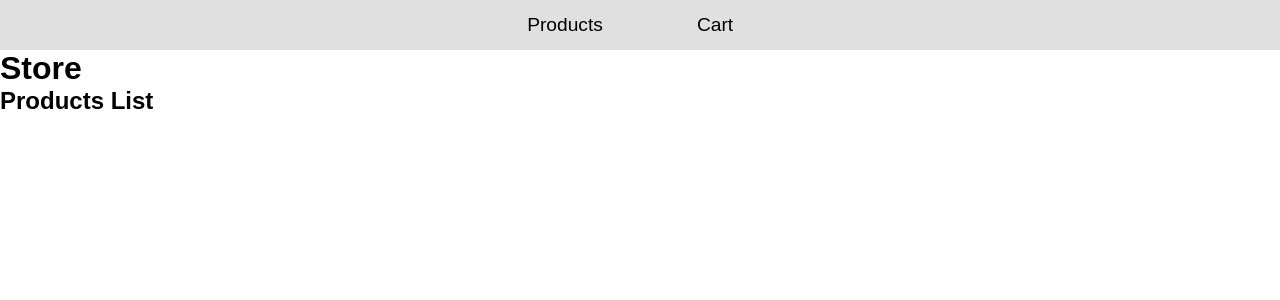
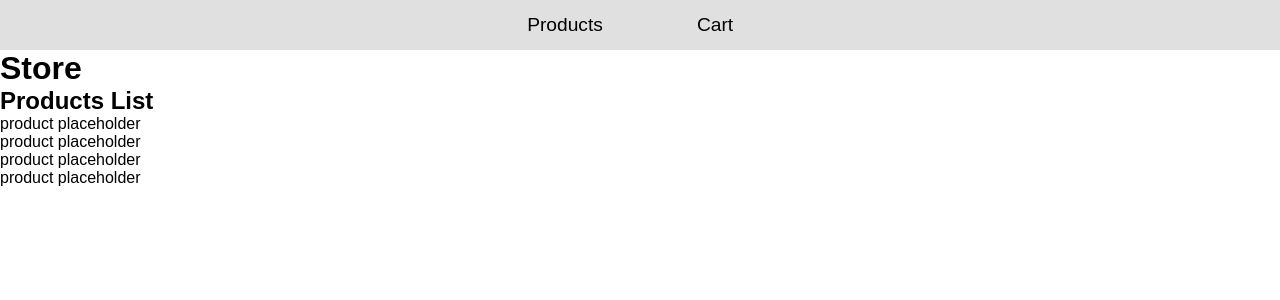
Before and after one commit to EduardoSCosta/atividade-shopping-cart, a React (Create React App) app: page / in a window 1280 px wide. Shown: the top 300 px of the page. Built offline with nearby package versions, Linux system fonts and the light colour scheme.

Commit message:
create addToCart function

```diff
--- a/src/components/Product.jsx
+++ b/src/components/Product.jsx
@@ -1,6 +1,6 @@
-const Product = () => {
+const Product = ({product, addToCart}) => {
   return (
-    <p>product</p>
+    <p>product placeholder</p>
   );
 }
 
--- a/src/components/ProductsList.jsx
+++ b/src/components/ProductsList.jsx
@@ -1,6 +1,15 @@
-const ProductsList = ({products}) => {
+import Product from './Product';
+
+const ProductsList = ({ products, addToCart }) => {
   return (
-    <h2>Products List</h2>
+    <div className='products-list'>
+      <h2>Products List</h2>
+      {products.map((product) => {
+        return (
+          <Product key={product.id} product={product} addToCart={() => addToCart(product)} />
+        );
+      })}
+    </div>
   );
 }
 
--- a/src/components/Store.jsx
+++ b/src/components/Store.jsx
@@ -5,13 +5,13 @@ import SelectPageButton from './SelectPageBtn';
 import '../styles/components/_store.css'
 
 const PRODUCTS_LIST = [
-  { name: 'product one', description: 'This is product one.'},
-  { name: 'product two', description: 'This is product two.'},
-  { name: 'product three', description: 'This is product three.'},
-  { name: 'product four', description: 'This is product four.'},
+  { id: 1, name: 'product one', description: 'This is product one.' },
+  { id: 2, name: 'product two', description: 'This is product two.' },
+  { id: 3, name: 'product three', description: 'This is product three.' },
+  { id: 4, name: 'product four', description: 'This is product four.' }
 ]
 const PRODUCTS_PAGE = 'products';
-const CART_PAGE = 'cart'
+const CART_PAGE = 'cart';
 
 const Store = () => {
   const [products, setProducts] = useState(PRODUCTS_LIST);
@@ -19,18 +19,23 @@ const Store = () => {
   const [currentPage, setCurrentPage] = useState(PRODUCTS_PAGE);
 
   const isCurrentPage = currentPage === PRODUCTS_PAGE;
-  return(
+
+  const addToCart = (product) => {
+    setCartItems([...cartItems, product]);
+  }
+
+  return (
     <>
       <header className='header'>
         <SelectPageButton pageName={PRODUCTS_PAGE} setCurrentPage={setCurrentPage} />
         <SelectPageButton pageName={CART_PAGE} setCurrentPage={setCurrentPage} />
       </header>
-        <h1>Store</h1>
-        { (isCurrentPage) ?
-          <ProductsList products={products}/>
+      <h1>Store</h1>
+      {(isCurrentPage) ?
+        <ProductsList products={products} addToCart={addToCart} />
         :
-          <Cart />
-        }
+        <Cart />
+      }
     </>
   );
 }
```
